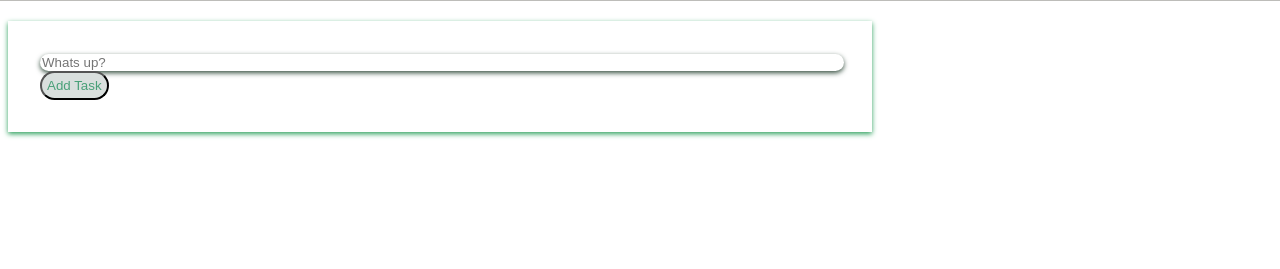
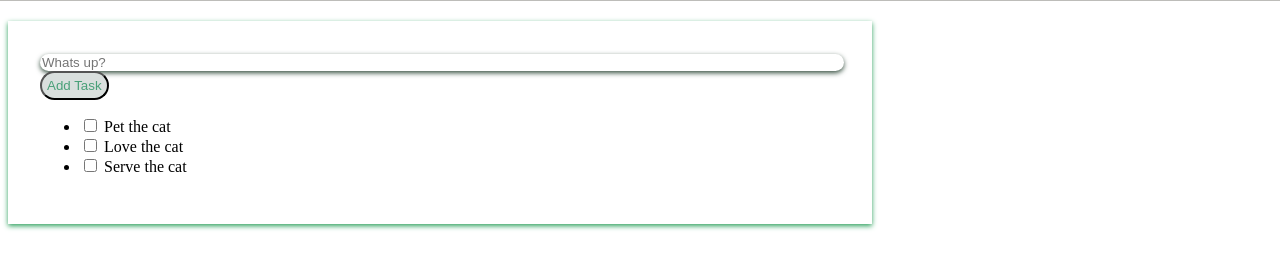
Before and after one commit to lumalopees/task-list, a plain HTML site: page index.html in a window 1280 px wide. Shown: the part 79-348 px from the top of the page. Drawn offline with Linux system fonts and the light colour scheme; a web font is replaced by a local one.

Commit message:
base list

```diff
--- a/index.html
+++ b/index.html
@@ -16,10 +16,24 @@
   <section class="main-container">
     <form>
       <input type="text" name="whats up?" placeholder="Whats up?" id="wu">
-      <button id="button-add">
+      <button type="submit" id="button-add">
         Add Task
       </button>
     </form>
+    <ul>
+      <li>
+      <input type="checkbox">
+        <span>Pet the cat</span>
+      </li>
+      <li>
+      <input type="checkbox">
+      <span>Love the cat</span>
+      </li>
+      <li>
+      <input type="checkbox">
+        <span>Serve the cat</span>
+      </li>
+    </ul>
   </section>
 </body>
 </html>
--- a/style.css
+++ b/style.css
@@ -34,3 +34,7 @@ body {
   border-radius: 80px;
   padding: 5px;
 }
+
+li {
+
+}
```
